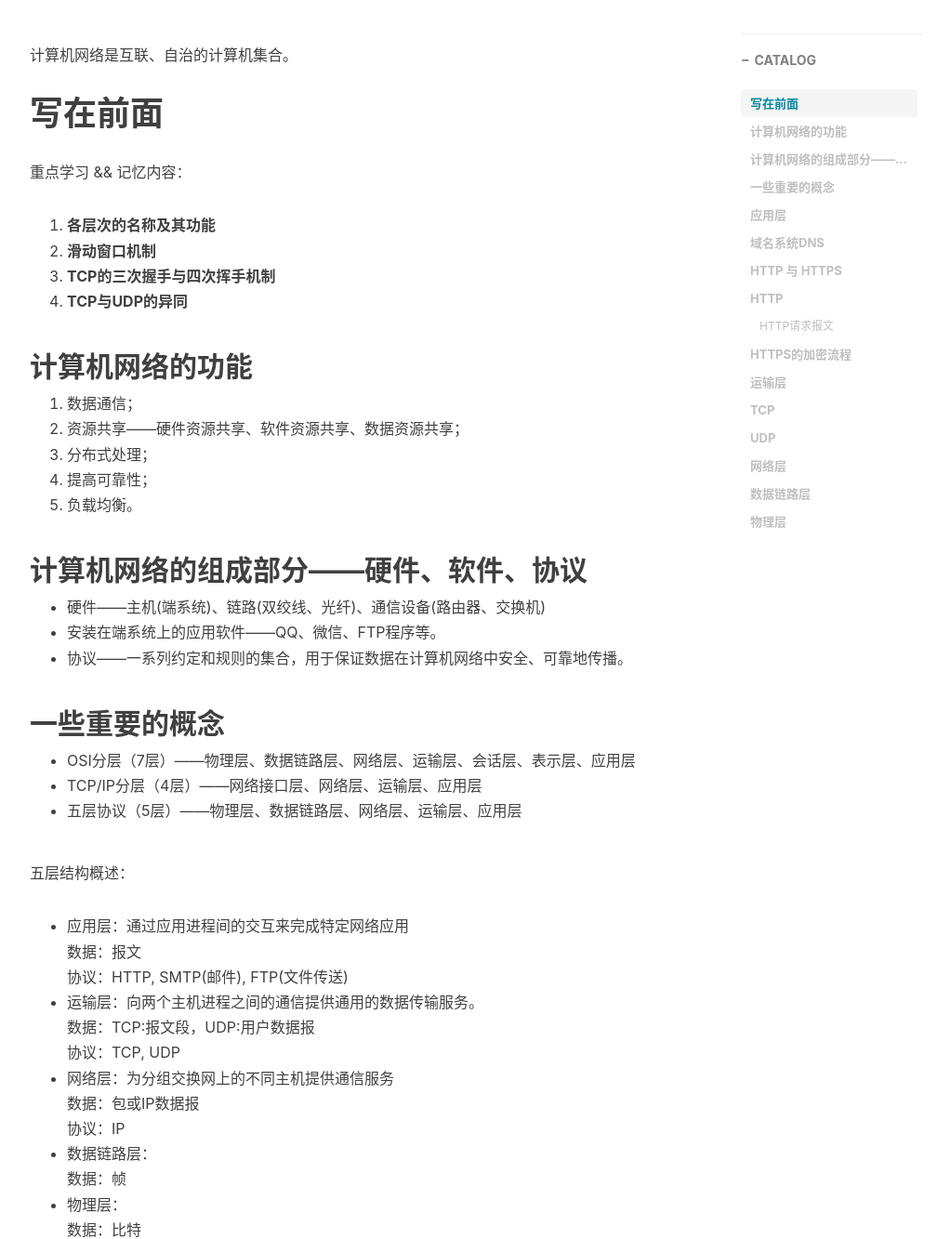
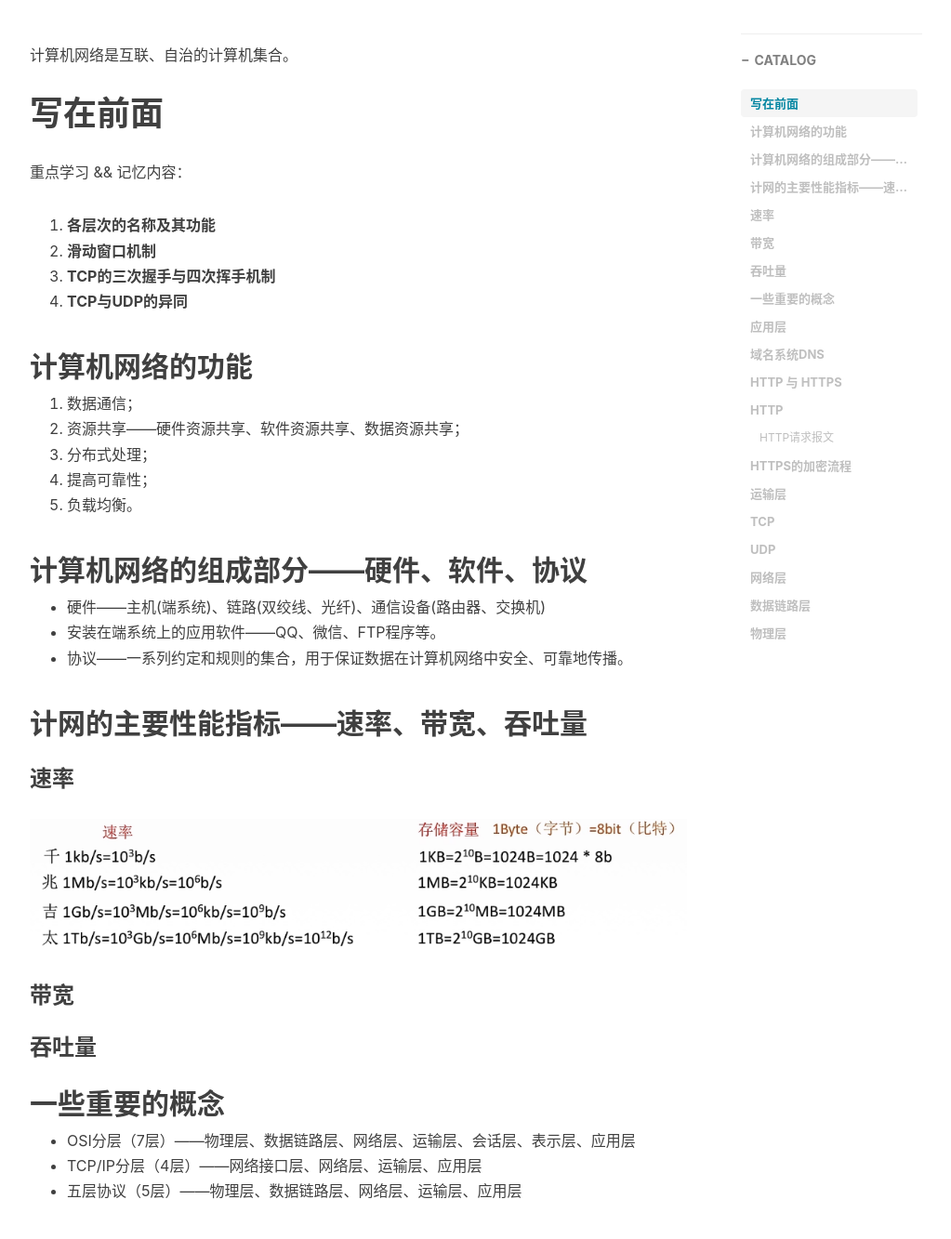
Before and after one commit to xie96808/xie96808.github.io, a Jekyll site: the page built from _posts/2022-04-06-计算机网络专题(持续更新).md, in a window 1280 px wide and 1400 px high, scrolled down 460 px, cut to the strip 67-1400 px from the top of the window. Shown: the whole strip at 93% size, without its empty margins (233-1256 px from the left). Built offline with Jekyll 4.4.1, drawn with Linux system fonts in a browser that asks for light colours; nearby versions of some CDN libraries; comment, search, counter and statistics services are not loaded.

Commit message:
Update 2022-04-06-计算机网络专题(持续更新).md

```diff
--- a/_posts/2022-04-06-计算机网络专题(持续更新).md
+++ b/_posts/2022-04-06-计算机网络专题(持续更新).md
@@ -37,6 +37,17 @@ tags:								#标签
 * 硬件——主机(端系统)、链路(双绞线、光纤)、通信设备(路由器、交换机)
 * 安装在端系统上的应用软件——QQ、微信、FTP程序等。
 * 协议——一系列约定和规则的集合，用于保证数据在计算机网络中安全、可靠地传播。
+
+## 计网的主要性能指标——速率、带宽、吞吐量
+
+### 速率
+
+![](https://raw.githubusercontent.com/xie96808/xie96808.github.io/master/img/bit&byte.PNG)
+
+### 带宽
+
+### 吞吐量
+
 
 ## 一些重要的概念
 
@@ -106,6 +117,9 @@ HEAD(请求头部)：请求头部由关键字/值对组成，每行一对，关
 HTTPS是通过SSL(安全套接层)和TLS(安全传输协议)的组合使用，加密TCP载荷即HTTP报文内容，同时通过不对称密钥方式认证身份，保证传输的安全可靠
 即：HTTP+加密+认证+完整性保护=HTTPS
 
+
+-----------------
+
 # 运输层
 
 ## TCP
@@ -120,9 +134,14 @@ HTTPS是通过SSL(安全套接层)和TLS(安全传输协议)的组合使用，
 4. UDP无拥塞控制(适合实时性高的应用，如视频会议)；
 5. 首部开销少(8字节)，对应地TCP的首部为20个字节。
 
+----------------------
 
 # 网络层
 
+----------------------
+
 # 数据链路层
 
+----------------------
+
 # 物理层
```
